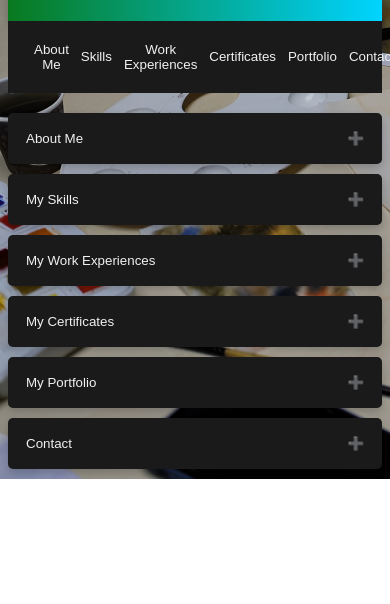
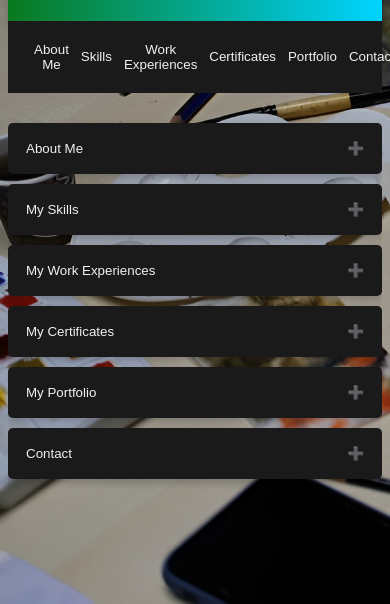
Before and after one commit to muratyanasoglu/MERVE-WEBSITE-LAST-VERSION, a plain HTML site: page index.html in a window 390 px wide. Shown: the part 256-860 px from the top of the page. Drawn offline with Linux system fonts and the light colour scheme.

Commit message:
Update styles.css

```diff
--- a/styles.css
+++ b/styles.css
@@ -106,3 +106,22 @@ h1 {
 .plus {
     float: right;
 }
+
+/* Add this block of code at the end of your CSS file */
+
+@media only screen and (max-width: 600px) {
+    body {
+        display: flex;
+        flex-direction: column;
+        justify-content: space-between;
+        height: 100vh;
+    }
+
+    #top-strip, #navigation-strip {
+        flex-shrink: 0;
+    }
+
+    .accordion {
+        overflow: auto;
+    }
+}
```
